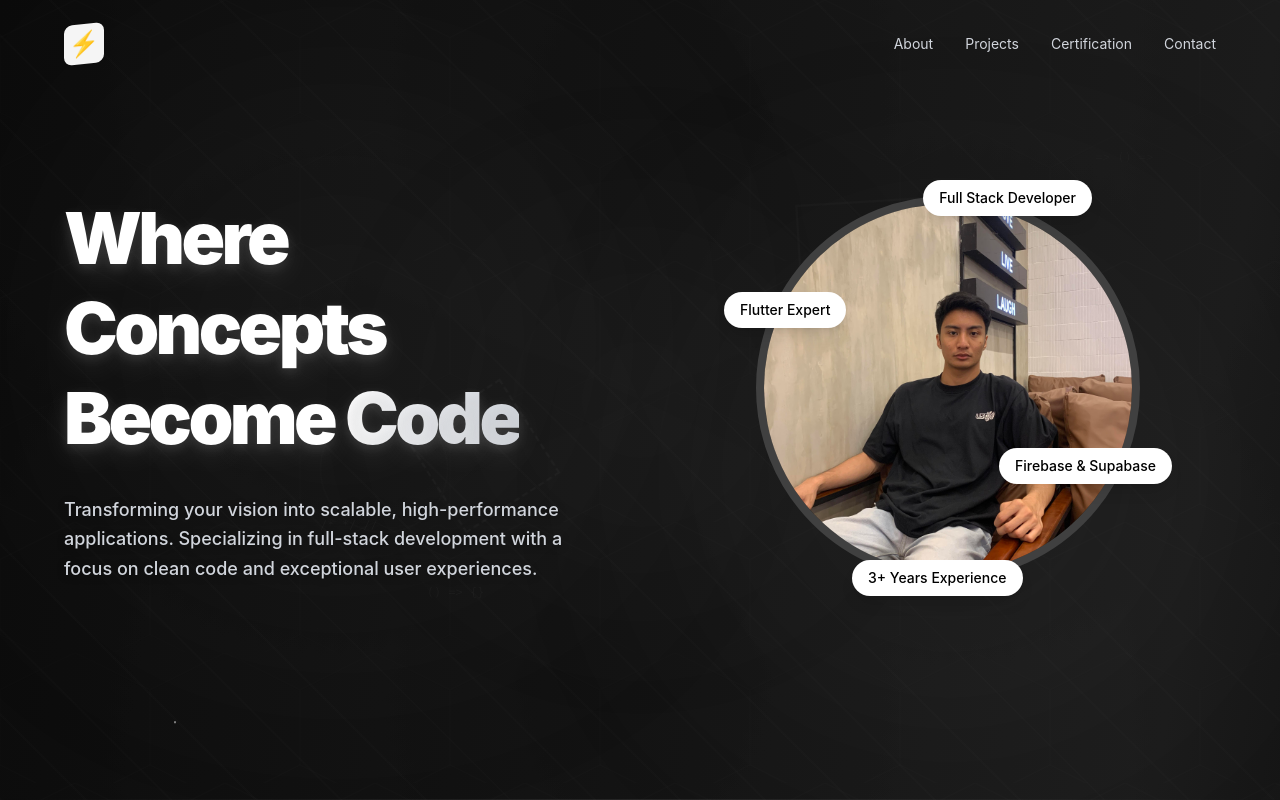
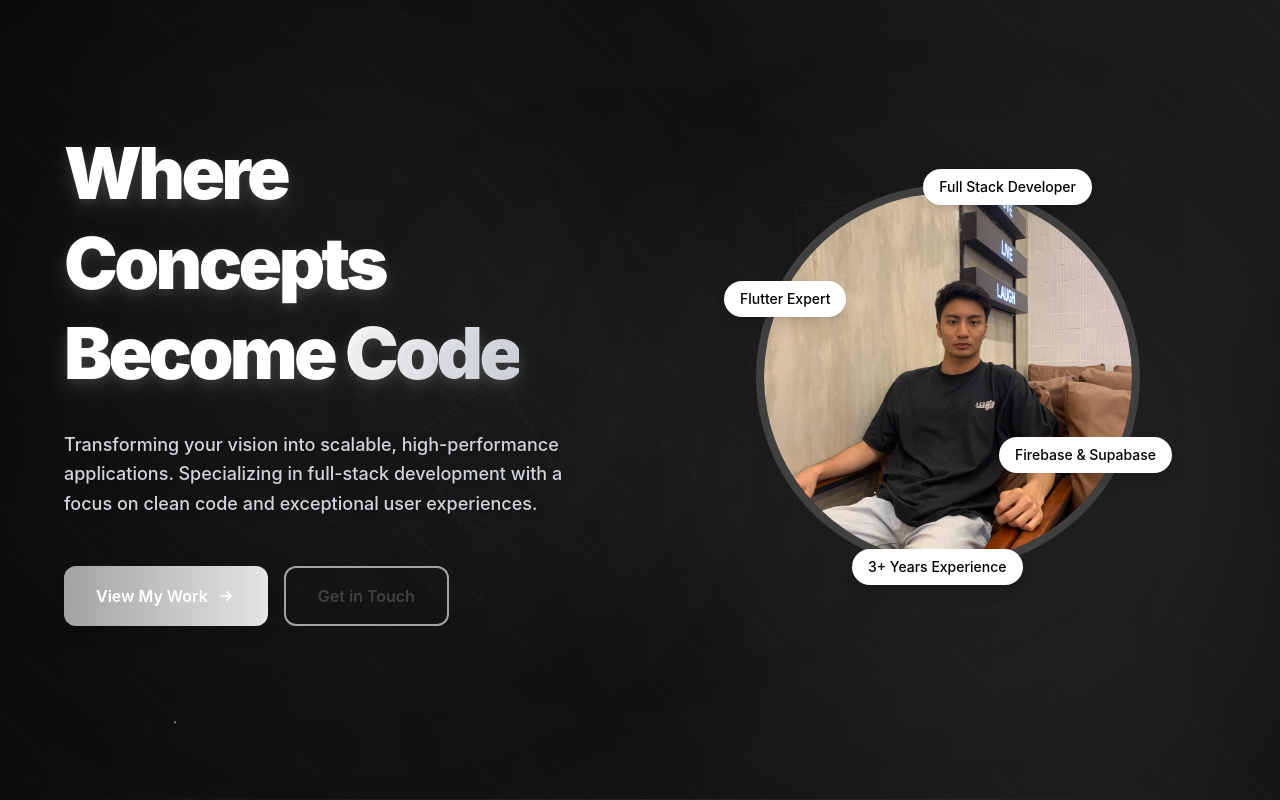
Before and after one commit to robertterquin/personal-portfolio, a React (Vite) app in the folder portfolio_v2/: page / in a window 1280 px wide. Shown: the top 800 px of the page. Built offline with nearby package versions, Linux system fonts and the light colour scheme.

Commit message:
feat: add honeypot field for spam detection and implement success modal in Contact page

```diff
--- a/portfolio_v2/src/pages/Contact/Contact.jsx
+++ b/portfolio_v2/src/pages/Contact/Contact.jsx
@@ -6,11 +6,13 @@ const Contact = () => {
   const [shapes, setShapes] = useState([]);
   const [isLoading, setIsLoading] = useState(false);
   const [submitMessage, setSubmitMessage] = useState('');
+  const [showSuccess, setShowSuccess] = useState(false);
   const [formData, setFormData] = useState({
     name: '',
     email: '',
     subject: '',
-    message: ''
+    message: '',
+    website: '' // honeypot field
   });
   const sectionRef = useRef(null);
 
@@ -23,6 +25,13 @@ const Contact = () => {
 
   const handleSubmit = async (e) => {
     e.preventDefault();
+
+    // Honeypot check
+    if (formData.website) {
+      console.log('Spam detected');
+      return;
+    }
+
     setIsLoading(true);
     setSubmitMessage('');
 
@@ -42,15 +51,18 @@ const Contact = () => {
       });
 
       if (response.ok) {
+        // Show success modal
+        setShowSuccess(true);
         // Reset form on success
         setFormData({
           name: '',
           email: '',
           subject: '',
-          message: ''
+          message: '',
+          website: ''
         });
-        setSubmitMessage('Message sent successfully!');
-        setTimeout(() => setSubmitMessage(''), 5000);
+        // Auto close modal after 3 seconds
+        setTimeout(() => setShowSuccess(false), 3000);
       } else {
         setSubmitMessage('Failed to send message. Please try again.');
       }
@@ -245,6 +257,18 @@ const Contact = () => {
         <div className={`transition-all duration-700 delay-200 ${isVisible ? 'opacity-100 translate-y-0' : 'opacity-0 translate-y-12'}`}>
           <div className="max-w-3xl mx-auto">
             <form onSubmit={handleSubmit} className="space-y-6">
+              {/* Honeypot Field (Hidden) */}
+              <input
+                type="text"
+                id="website"
+                name="website"
+                value={formData.website}
+                onChange={handleChange}
+                style={{ display: 'none' }}
+                tabIndex={-1}
+                autoComplete="off"
+              />
+
               {/* Name and Email Row */}
               <div className="grid grid-cols-1 md:grid-cols-2 gap-6">
                 <div>
@@ -332,6 +356,32 @@ const Contact = () => {
               </div>
             </form>
 
+            {/* Success Modal */}
+            {showSuccess && (
+              <div className="fixed inset-0 flex items-center justify-center z-50 p-4">
+                <div className="absolute inset-0 bg-black/50 backdrop-blur-sm" onClick={() => setShowSuccess(false)}></div>
+                <div className="relative bg-gradient-to-br from-gray-800 to-gray-900 rounded-2xl border border-gray-700 p-8 max-w-sm w-full shadow-2xl animate-in fade-in zoom-in-95 duration-300">
+                  <div className="flex flex-col items-center text-center gap-4">
+                    <div className="w-16 h-16 bg-green-500/20 rounded-full flex items-center justify-center">
+                      <svg className="w-8 h-8 text-green-400" fill="none" stroke="currentColor" viewBox="0 0 24 24">
+                        <path strokeLinecap="round" strokeLinejoin="round" strokeWidth={2} d="M5 13l4 4L19 7" />
+                      </svg>
+                    </div>
+                    <div>
+                      <h3 className="text-xl font-bold text-white mb-2">Message Sent! 🎉</h3>
+                      <p className="text-gray-400 text-sm">Thank you for reaching out. I'll get back to you as soon as possible.</p>
+                    </div>
+                    <button
+                      onClick={() => setShowSuccess(false)}
+                      className="w-full mt-4 px-4 py-2 bg-mono-600 hover:bg-mono-700 text-white rounded-lg font-medium transition-colors"
+                    >
+                      Close
+                    </button>
+                  </div>
+                </div>
+              </div>
+            )}
+
             {/* Social Links */}
             <div className={`mt-16 transition-all duration-700 delay-400 ${isVisible ? 'opacity-100 translate-y-0' : 'opacity-0 translate-y-8'}`}>
               <div className="text-center mb-6">
--- a/portfolio_v2/src/pages/Landing/Landing.jsx
+++ b/portfolio_v2/src/pages/Landing/Landing.jsx
@@ -130,24 +130,8 @@ const Landing = () => {
 
       {/* Top Navigation */}
       <nav className="relative z-20 flex items-center justify-between px-8 md:px-16 py-6">
-        {/* Logo */}
-        <div className="flex items-center">
-          <div className="w-10 h-10 bg-mono-900 rounded-lg flex items-center justify-center text-2xl font-bold text-white transform -skew-y-6">
-            ⚡
-          </div>
-        </div>
-
         {/* Navigation Links */}
         <div className="hidden md:flex gap-8 text-sm">
-          {['About', 'Projects', 'Certification', 'Contact'].map((item) => (
-            <a
-              key={item}
-              href={`#${item.toLowerCase()}`}
-              className="text-gray-300 hover:text-white transition-colors"
-            >
-              {item}
-            </a>
-          ))}
         </div>
       </nav>
 
@@ -169,6 +153,17 @@ const Landing = () => {
             }}>
               Transforming your vision into scalable, high-performance applications. Specializing in full-stack development with a focus on clean code and exceptional user experiences.
             </p>
+            <div className="flex flex-col sm:flex-row gap-4 pt-4">
+              <a href="#projects" className="group inline-flex items-center justify-center gap-2 px-8 py-4 bg-gradient-to-r from-mono-600 to-mono-800 rounded-xl font-semibold text-white hover:scale-105 transition-transform duration-300 shadow-lg hover:shadow-xl">
+                View My Work
+                <svg className="w-5 h-5 transform group-hover:translate-x-1 transition-transform" fill="none" stroke="currentColor" viewBox="0 0 24 24">
+                  <path strokeLinecap="round" strokeLinejoin="round" strokeWidth={2} d="M13 7l5 5m0 0l-5 5m5-5H6" />
+                </svg>
+              </a>
+              <a href="#contact" className="inline-flex items-center justify-center gap-2 px-8 py-4 border-2 border-mono-600 rounded-xl font-semibold text-mono-300 hover:bg-mono-900/30 transition-all duration-300">
+                Get in Touch
+              </a>
+            </div>
           </div>
 
           {/* Right Side - Profile Image with Service Tags */}
```
